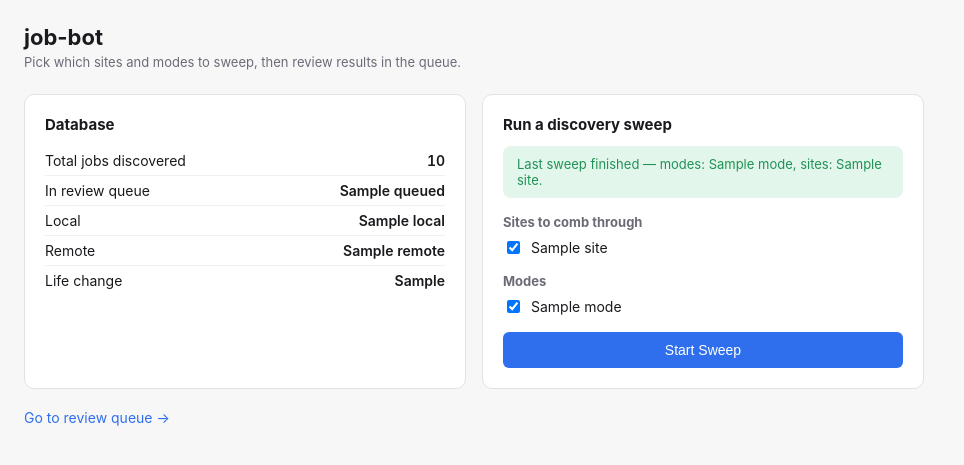
After one commit to simondelibero-design/job_bot, a Flask app: template dashboard/templates/home.html in a window 1280 px wide. The commit adds this page. Shown: the top 465 px of the page, without its empty margins (0-964 px from the left). Run offline with Flask 3, Linux system fonts and the light colour scheme; the template is opened without the code that fills it: most values are stand-ins (such as "Sample title", 1, 10 or a date in 2020).

Commit message:
Add home page with site/mode selection, USAJobs.gov integration, credential-gate filter
- Home page (/) lets you pick which sites (Indeed/ZipRecruiter/USAJobs) and
  which modes (local/remote/life_change) to sweep, launches it as a detached
  background process, shows live status. Job queue moved to /queue.
- scrapers/usajobs.py: USAJobs.gov's official REST API (no scraping/bot-
  detection needed) — untested against a live key, needs verification once
  credentials are registered.
- Credential-gate exclude list (e.g. "Medical Physicist") for roles requiring
  board certification/accredited programs that don't literally say "PhD".

Co-Authored-By: Claude Sonnet 5 <noreply@anthropic.com>

```diff
--- a/dashboard/app.py
+++ b/dashboard/app.py
@@ -15,6 +15,9 @@ from db.database import get_conn, restore_job, set_application_status  # noqa: E
 
 ROOT = Path(__file__).parent.parent
 RESUME_DIR = ROOT / "resume"
+SWEEP_LOCK_PATH = Path(__file__).parent / ".sweep_lock.json"
+VALID_SITES = ["indeed", "ziprecruiter", "usajobs"]
+VALID_MODES = ["local", "remote", "life_change"]
 STATUS_TABS = [
     "needs_review", "discovered", "submitted", "skipped", "rejected",
     "excluded", "semi_excluded", "likely_excluded", "remote", "life_change", "all",
@@ -32,8 +35,60 @@ def available_resumes():
     return sorted(p.stem for p in RESUME_DIR.glob("*.md"))
 
 
+def sweep_status():
+    if not SWEEP_LOCK_PATH.exists():
+        return None
+    try:
+        return json.loads(SWEEP_LOCK_PATH.read_text())
+    except (json.JSONDecodeError, OSError):
+        return None
+
+
 @app.route("/")
-def index():
+def home():
+    with get_conn() as conn:
+        total = conn.execute("SELECT COUNT(*) c FROM jobs").fetchone()["c"]
+        by_mode = {r["search_mode"] or "local": r["c"] for r in conn.execute(
+            "SELECT search_mode, COUNT(*) c FROM jobs GROUP BY search_mode"
+        )}
+        queued = conn.execute(
+            "SELECT COUNT(*) c FROM jobs JOIN applications ON applications.job_id = jobs.id "
+            "WHERE jobs.excluded = 0"
+        ).fetchone()["c"]
+
+    return render_template(
+        "home.html",
+        total=total,
+        by_mode=by_mode,
+        queued=queued,
+        sites=VALID_SITES,
+        modes=VALID_MODES,
+        sweep=sweep_status(),
+    )
+
+
+@app.route("/run-sweep", methods=["POST"])
+def run_sweep():
+    current = sweep_status()
+    if current and current.get("status") == "running":
+        return redirect(url_for("home"))  # already running — don't stack another one
+
+    selected_sites = request.form.getlist("sites") or VALID_SITES
+    selected_modes = request.form.getlist("modes") or VALID_MODES
+
+    subprocess.Popen(
+        [
+            sys.executable, str(Path(__file__).parent / "run_sweep_bg.py"),
+            "--modes", ",".join(selected_modes),
+            "--sites", ",".join(selected_sites),
+        ],
+        cwd=str(ROOT),
+    )
+    return redirect(url_for("home"))
+
+
+@app.route("/queue")
+def queue():
     status_filter = request.args.get("status", "needs_review")
     with get_conn() as conn:
         query = (
@@ -87,7 +142,7 @@ def prepare(job_id):
 
     if not row or not row["url"]:
         set_application_status(job_id, "needs_review", notes="No URL on file — find/apply manually")
-        return redirect(request.referrer or url_for("index"))
+        return redirect(request.referrer or url_for("queue"))
 
     # Detached: the dashboard request returns immediately, the browser
     # window stays open independently until the user closes it.
@@ -95,7 +150,7 @@ def prepare(job_id):
         [sys.executable, str(ROOT / "ats" / "apply.py"), str(job_id), row["url"], str(resume_path)],
         cwd=str(ROOT),
     )
-    return redirect(request.referrer or url_for("index"))
+    return redirect(request.referrer or url_for("queue"))
 
 
 @app.route("/job/<int:job_id>/action", methods=["POST"])
@@ -111,7 +166,7 @@ def action(job_id):
         restore_job(job_id)
     elif action_name in status_map:
         set_application_status(job_id, status_map[action_name])
-    return redirect(request.referrer or url_for("index"))
+    return redirect(request.referrer or url_for("queue"))
 
 
 if __name__ == "__main__":
--- /dev/null
+++ b/dashboard/templates/home.html
@@ -0,0 +1,86 @@
+<!DOCTYPE html>
+<html lang="en">
+<head>
+<meta charset="utf-8">
+<title>job-bot</title>
+<style>
+  :root {
+    --bg: #f7f7f8; --card: #ffffff; --border: #e2e2e6; --text: #1a1a1e;
+    --muted: #6b6b76; --accent: #2f6fed; --good: #1f9254; --warn: #b9860a;
+  }
+  * { box-sizing: border-box; }
+  body { font-family: -apple-system, "Segoe UI", sans-serif; background: var(--bg); color: var(--text); margin: 0; padding: 24px; }
+  h1 { font-size: 22px; margin: 0 0 4px; }
+  .sub { color: var(--muted); font-size: 13px; margin-bottom: 24px; }
+  .grid { display: grid; grid-template-columns: 1fr 1fr; gap: 16px; max-width: 900px; }
+  .card { background: var(--card); border: 1px solid var(--border); border-radius: 10px; padding: 20px; }
+  .card h2 { font-size: 15px; margin: 0 0 12px; }
+  .stat-row { display: flex; justify-content: space-between; padding: 6px 0; font-size: 14px;
+              border-bottom: 1px solid #f0f0f0; }
+  .stat-row:last-child { border-bottom: none; }
+  .stat-row .n { font-weight: 600; font-variant-numeric: tabular-nums; }
+  .checks { display: flex; flex-direction: column; gap: 8px; margin-bottom: 16px; }
+  .checks label { display: flex; align-items: center; gap: 8px; font-size: 14px; cursor: pointer; }
+  button.primary {
+    background: var(--accent); color: white; border: none; border-radius: 6px;
+    padding: 10px 16px; font-size: 14px; cursor: pointer; width: 100%;
+  }
+  button.primary:disabled { background: #b7c6ef; cursor: not-allowed; }
+  .banner { border-radius: 8px; padding: 10px 14px; font-size: 13px; margin-bottom: 16px; }
+  .banner.running { background: #fff2d9; color: var(--warn); }
+  .banner.done { background: #e3f6ec; color: var(--good); }
+  .banner.error { background: #fbe6e2; color: #c4432b; }
+  .queue-link { display: inline-block; margin-top: 20px; color: var(--accent); text-decoration: none; font-size: 14px; }
+  .queue-link:hover { text-decoration: underline; }
+</style>
+</head>
+<body>
+  <h1>job-bot</h1>
+  <div class="sub">Pick which sites and modes to sweep, then review results in the queue.</div>
+
+  <div class="grid">
+    <div class="card">
+      <h2>Database</h2>
+      <div class="stat-row"><span>Total jobs discovered</span><span class="n">{{ total }}</span></div>
+      <div class="stat-row"><span>In review queue</span><span class="n">{{ queued }}</span></div>
+      <div class="stat-row"><span>Local</span><span class="n">{{ by_mode.get('local', 0) }}</span></div>
+      <div class="stat-row"><span>Remote</span><span class="n">{{ by_mode.get('remote', 0) }}</span></div>
+      <div class="stat-row"><span>Life change</span><span class="n">{{ by_mode.get('life_change', 0) }}</span></div>
+    </div>
+
+    <div class="card">
+      <h2>Run a discovery sweep</h2>
+
+      {% if sweep %}
+        {% if sweep.status == 'running' %}
+          <div class="banner running">Sweep running — mode: {{ sweep.get('current_mode', '?') }}, sites: {{ sweep.sites | join(', ') }}. Refresh to check progress.</div>
+        {% elif sweep.status == 'done' %}
+          <div class="banner done">Last sweep finished — modes: {{ sweep.modes | join(', ') }}, sites: {{ sweep.sites | join(', ') }}.</div>
+        {% elif sweep.status == 'error' %}
+          <div class="banner error">Last sweep hit an error — check dashboard/run_sweep_bg.py output, or the .sweep_lock.json file for the traceback.</div>
+        {% endif %}
+      {% endif %}
+
+      <form method="post" action="{{ url_for('run_sweep') }}">
+        <div class="checks">
+          <strong style="font-size:13px; color:var(--muted);">Sites to comb through</strong>
+          {% for s in sites %}
+            <label><input type="checkbox" name="sites" value="{{ s }}" checked> {{ s }}</label>
+          {% endfor %}
+        </div>
+        <div class="checks">
+          <strong style="font-size:13px; color:var(--muted);">Modes</strong>
+          {% for m in modes %}
+            <label><input type="checkbox" name="modes" value="{{ m }}" checked> {{ m.replace('_', ' ') }}</label>
+          {% endfor %}
+        </div>
+        <button class="primary" type="submit" {% if sweep and sweep.status == 'running' %}disabled{% endif %}>
+          {% if sweep and sweep.status == 'running' %}Sweep already running…{% else %}Start Sweep{% endif %}
+        </button>
+      </form>
+    </div>
+  </div>
+
+  <a class="queue-link" href="{{ url_for('queue') }}">Go to review queue →</a>
+</body>
+</html>
--- a/requirements.txt
+++ b/requirements.txt
@@ -3,3 +3,4 @@ python-dateutil>=2.9.0.post0
 flask>=3.0.0
 reportlab>=4.0.0
 markdown>=3.6
+requests>=2.31.0
```
Also changed, not shown: DeLibero Resume.md (added, +53 -0 lines), dashboard/run_sweep_bg.py (added, +62 -0 lines), dashboard/templates/index.html (+5 -2 lines), main.py (+40 -22 lines), scrapers/usajobs.py (added, +113 -0 lines), README.md (added), 2 other files.
